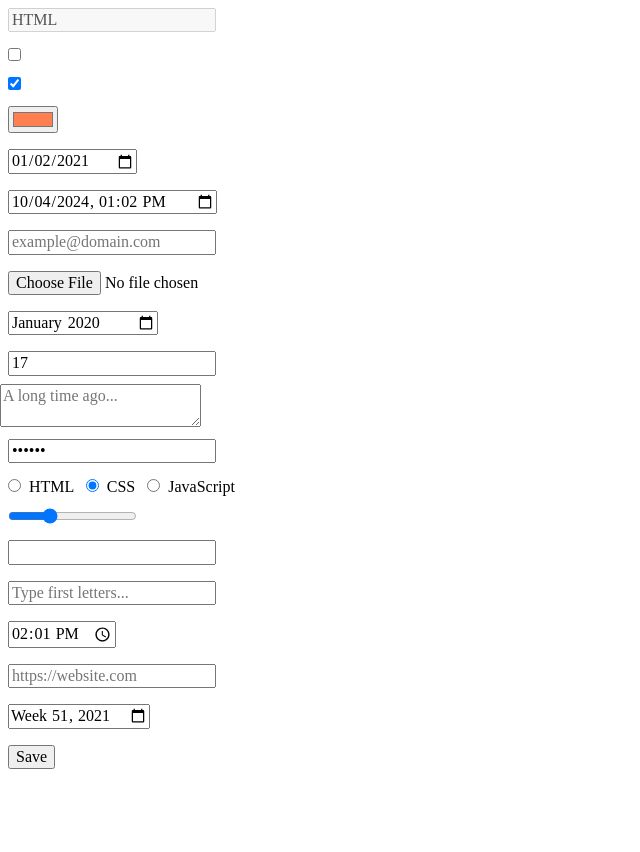
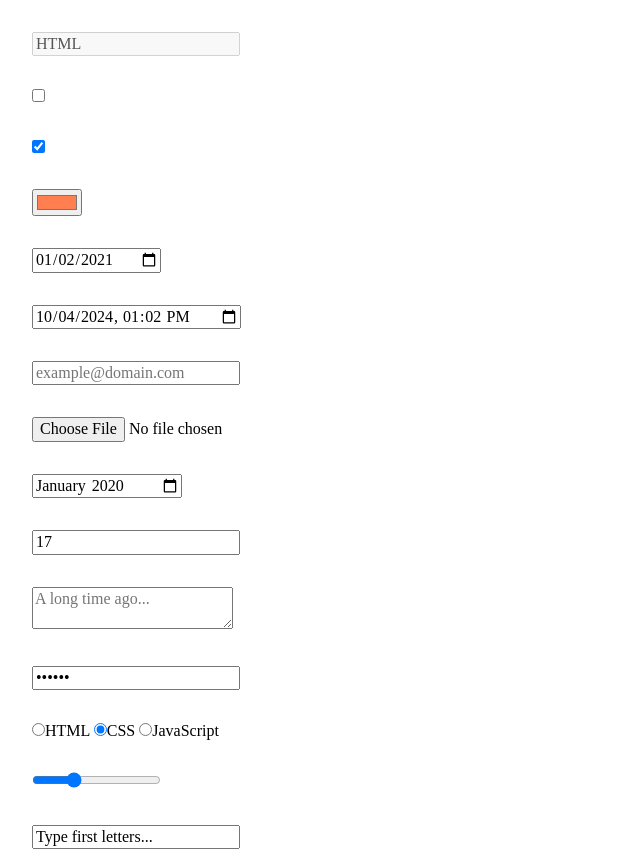
Before and after one commit to taniakononenko23/vscode-git-test57, a plain HTML site: page index.html in a window 1280 px wide. Shown: the top 852 px of the page, without its empty margins (0-640 px from the left). Before the commit the page ends 800 px from the top, so only its background shows below. Drawn offline with nearby package versions, Linux system fonts and the light colour scheme.

Commit message:
add init files

```diff
--- a/index.html
+++ b/index.html
@@ -2,8 +2,7 @@
 <html lang="en">
   <head>
     <meta charset="UTF-8" />
-    <meta name="viewport" content="width=device-width, initial-scale=1.0" />
-    <title>Document</title>
+    <title>Forms</title>
     <link
       rel="stylesheet"
       href="https://cdnjs.cloudflare.com/ajax/libs/normalize/8.0.1/normalize.css"
@@ -11,9 +10,15 @@
       crossorigin="anonymous"
     />
     <link rel="stylesheet" href="styles.css" />
+    <style>
+      .form-control {
+        margin: 32px;
+      }
+    </style>
   </head>
   <body>
-    <div>
+    <form>
+      <div class="form-control">
         <input
           class="form-input"
           type="text"
@@ -22,13 +27,13 @@
           disabled
         />
       </div>
-    <div>
+      <div class="form-control">
         <input class="form-input" type="checkbox" name="agree" unchecked />
       </div>
-    <div>
+      <div class="form-control">
         <input class="form-input" type="checkbox" name="like" checked />
       </div>
-    <div>
+      <div class="form-control">
         <input
           class="form-input"
           type="color"
@@ -36,7 +41,7 @@
           value="#ff7f50"
         />
       </div>
-    <div>
+      <div class="form-control">
         <input
           class="form-input"
           type="date"
@@ -44,7 +49,7 @@
           value="2021-01-02"
         />
       </div>
-    <div>
+      <div class="form-control">
         <input
           class="form-input"
           type="datetime-local"
@@ -52,34 +57,26 @@
           value="2024-10-04T13:02"
         />
       </div>
-    <div>
+      <div class="form-control">
         <input
           class="form-input"
           type="email"
+          id="email"
           name="email"
           placeholder="example@domain.com"
+          required
         />
       </div>
-    <div>
-      <input class="form-input" type="file" name="avatar" value="#ff7f50" />
+      <div class="form-control">
+        <input class="form-input" type="file" name="avatar">
     </div>
-    <div>
-      <input
-        class="form-input"
-        type="month"
-        name="startLearning"
-        value="2020-01"
-      />
+    <div class="form-control">
+        <input class="form-input" type="month" name="startLearning" value="2020-01">
     </div>
-    <div>
-      <input
-        class="form-input"
-        type="number"
-        name="favouriteNumber"
-        value="17"
-      />
+    <div class="form-control">
+        <input class="form-input" type="number" name="favouriteNumber" value="17">
     </div>
-    <div>
+    <div class="form-control">
         <textarea
         maxlength="30"
         name="story"
@@ -87,33 +84,32 @@
         required
         ></textarea>
       </div>
+      <div class="form-control">
         <input class="form-input"type="password" name="password" value="secret"/>
       </div>
-    <div>
+      <div class="form-control">
         <input class="form-input" type="radio" name="language">HTML
         <input class="form-input" type="radio" name="language" checked>CSS
         <input class="form-input" type="radio" name="language">JavaScript
     </div>
-    <div>
+    <div class="form-control">
         <input class="form-input" type="range" name="learningProgress" value="30">
     </div>
-    <div>
-        <input class="form-input" type="select" name="framework">
+    <div class="form-control">
+        <input class="form-input" type="search" name="search" value="Type first letters...">
     </div>
-    <div>
-        <input class="form-input" type="search" name="search" placeholder="Type first letters...">
-    </div>
-    <div>
+    <div class="form-control">
         <input class="form-input" type="time" name="lunchEnd" value="14:01">
     </div>
-    <div>
-        <input class="form-input" type="url" name="website" placeholder="https://website.com">
+    <div class="form-control">
+        <input class="form-input" type="url" name="website" value="https://website.com">
     </div>
-    <div>
+    <div class="form-control">
         <input class="form-input" type="week" name="birthWeek" value="2021-W51">
     </div>
-    <div>
+    <div class="form-control">
         <button class="form-input" type="submit">Save</button>
     </div>
+    </form>
   </body>
 </html>
--- a/styles.css
+++ b/styles.css
@@ -1,9 +1,6 @@
 *{
     box-sizing: border-box;
 }
-.form-control {
-    margin: 32px;
-}
-.form-input{
+div{
     margin: 8px;
 }
```
Lines whose indentation alone changed are shown as unchanged.
